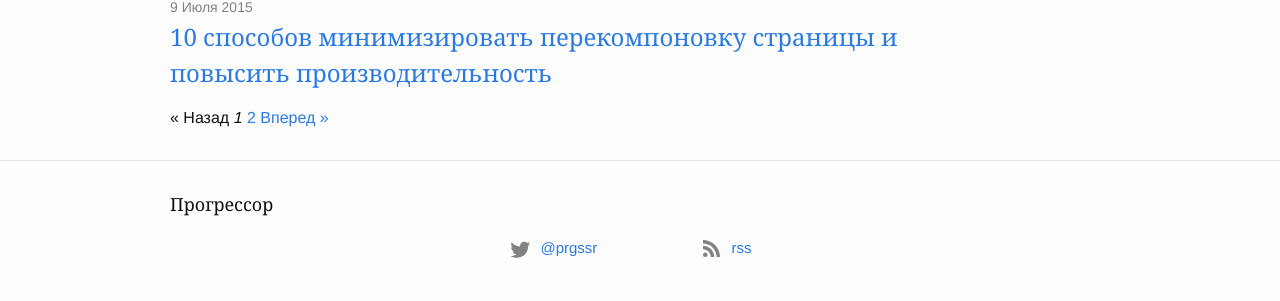
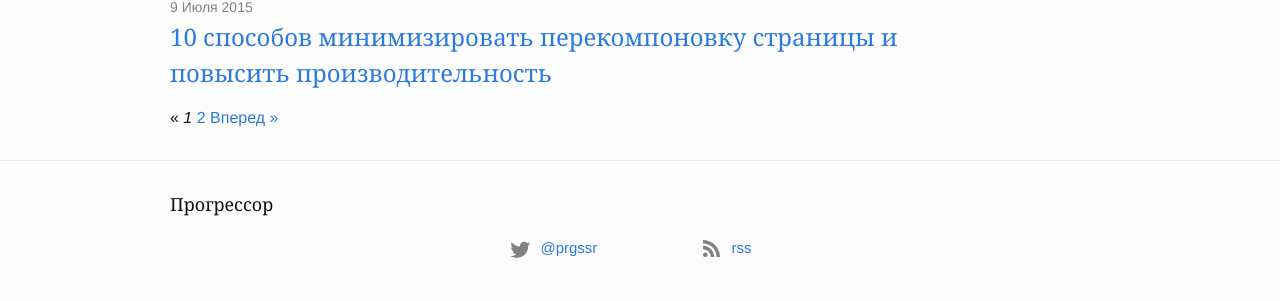
Before and after one commit to prgssr/prgssr.github.io, a Jekyll site: the page built from index.html, in a window 1280 px wide. Shown: the part 772-1073 px from the top of the page. Built offline with Jekyll 4.4.1, drawn with Linux system fonts in a browser that asks for light colours; the list of posts is cut into pages by our own code; comment, search, counter and statistics services are not loaded.

Commit message:
pagination fix

```diff
--- a/index.html
+++ b/index.html
@@ -20,7 +20,7 @@ layout: default
   {% if paginator.previous_page %}
     <a rel="prev" href="{{ paginator.previous_page_path | prepend: site.baseurl | replace: '//', '/' }}">&laquo; Назад</a>
   {% else %}
-    <span>&laquo; Назад</span>
+    <span>&laquo;</span>
   {% endif %}
 
   {% for page in (1..paginator.total_pages) %}
@@ -36,7 +36,7 @@ layout: default
   {% if paginator.next_page %}
     <a rel="next" href="{{ paginator.next_page_path | prepend: site.baseurl | replace: '//', '/' }}">Вперед &raquo;</a>
   {% else %}
-    <span>Вперед &raquo;</span>
+    <span> &raquo;</span>
   {% endif %}
 </div>
 {% endif %}
```
